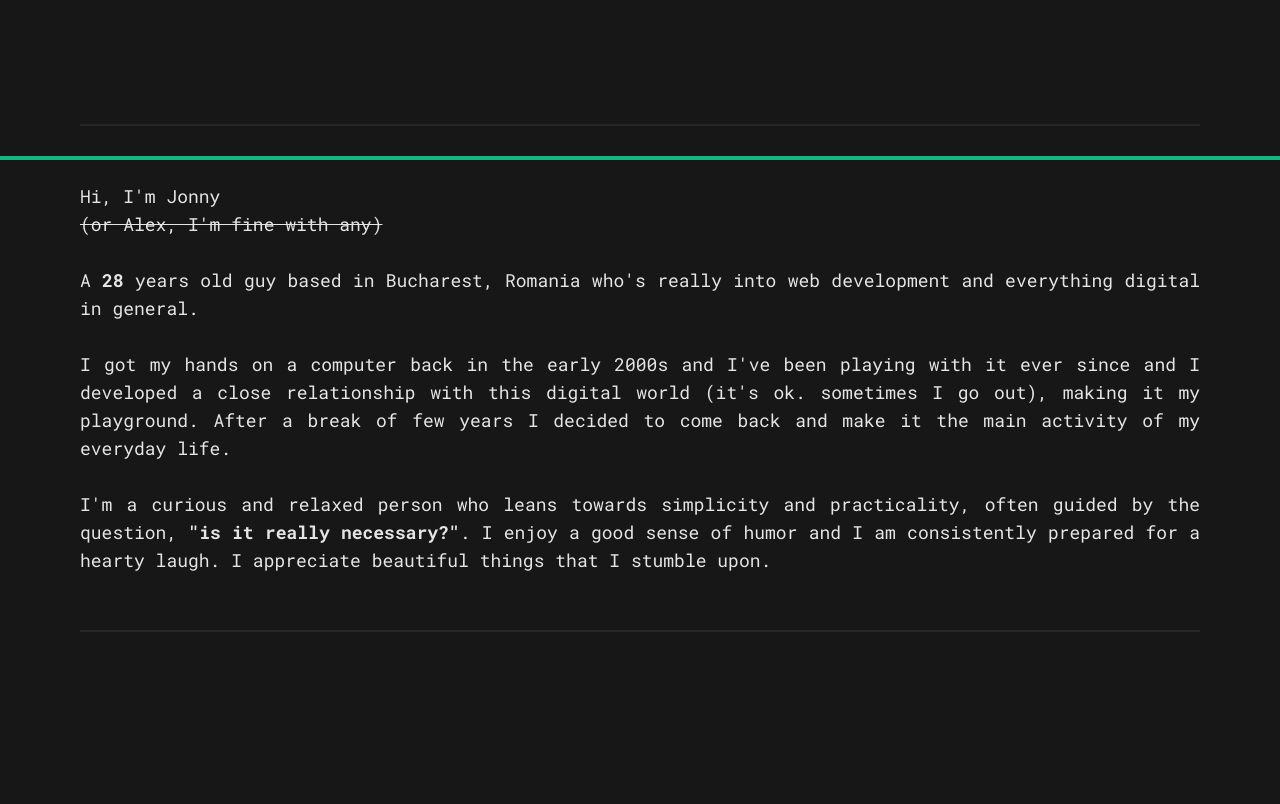
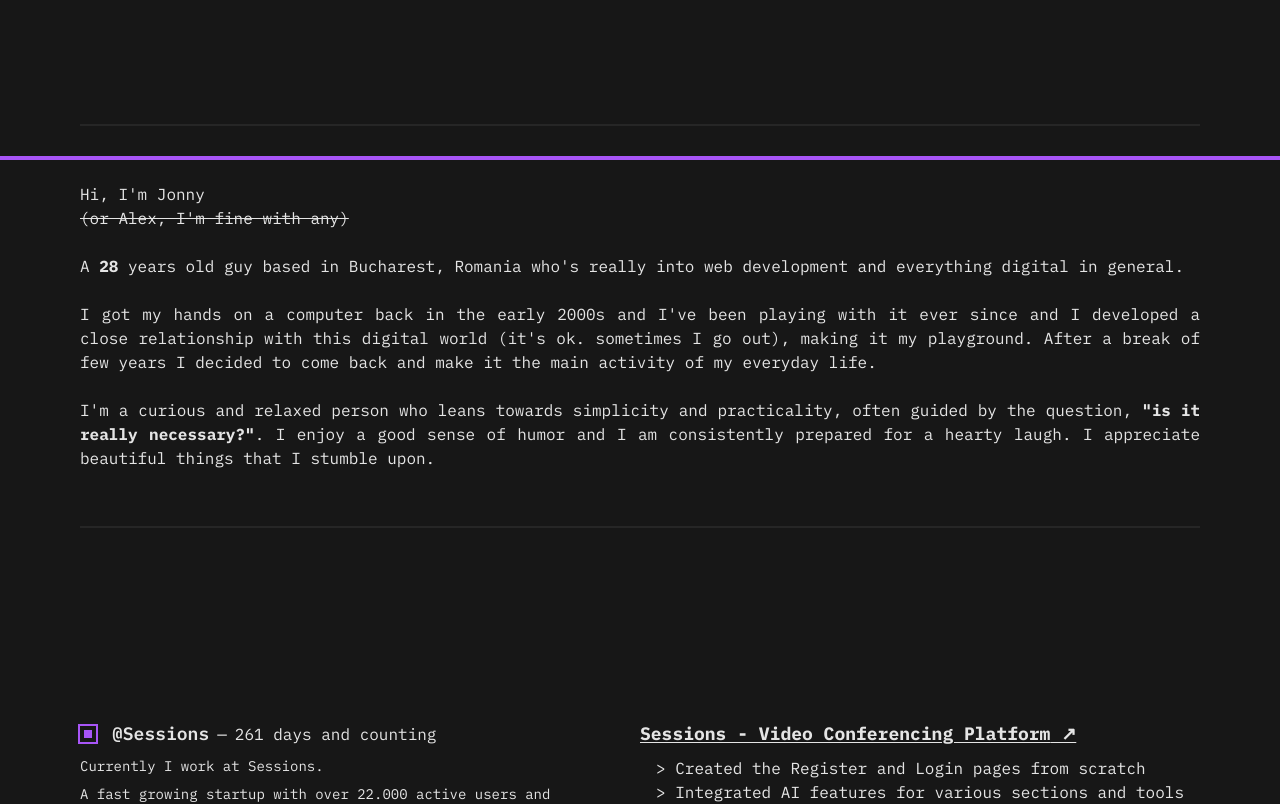
Before and after one commit to fangg19/alexjonny, a Next.js app: page / in a window 1280 px wide. Shown: the part 640-1444 px from the top of the page. Built offline with nearby package versions, Linux system fonts and the light colour scheme.

Commit message:
scrollbar design; accent color change;

```diff
--- a/app/components/FakeCheckbox.tsx
+++ b/app/components/FakeCheckbox.tsx
@@ -6,8 +6,8 @@ const FakeCheckbox = (props: FakeCheckboxProps) => {
   return (
     <>
       {!props.isEmpty ? (
-        <div className="h-4 w-4 bg-transparent ring-2 ring-emerald-500 relative">
-          <div className="h-2 w-2 bg-emerald-500 absolute top-1 left-1" />
+        <div className="h-4 w-4 bg-transparent ring-2 ring-purple-500 relative">
+          <div className="h-2 w-2 bg-purple-500 absolute top-1 left-1" />
         </div>
       ) : (
         <div className="h-4 w-4 bg-transparent ring-2 ring-neutral-200 relative" />
--- a/app/components/FooterProgress.tsx
+++ b/app/components/FooterProgress.tsx
@@ -6,7 +6,7 @@ function FooterProgress() {
 
   return (
     <motion.div
-      className="fixed bottom-0 left-0 bg-emerald-500 h-1 min-w-full"
+      className="fixed bottom-0 left-0 bg-purple-500 h-1 min-w-full"
       style={{ scaleX: scrollYProgress }}
     />
   );
--- a/app/components/sections/About.tsx
+++ b/app/components/sections/About.tsx
@@ -2,10 +2,7 @@ import { getAge } from "@/app/utils/utils";
 
 const About = () => {
   return (
-    <div
-      id="about"
-      className="flex flex-col gap-2 lg:text-lg text-justify relative"
-    >
+    <div id="about" className="flex flex-col gap-2 text-justify relative">
       <div className="w-full h-[2px] bg-neutral-800 mb-12" />
 
       <div className="z-10 flex flex-col">
--- a/app/components/sections/Navbar.tsx
+++ b/app/components/sections/Navbar.tsx
@@ -46,7 +46,7 @@ const Navbar = () => {
               return (
                 <li key={index} className="flex flex-row items-center">
                   <div
-                    className="lg:hover:font-semibold lg:hover:text-emerald-500 cursor-pointer"
+                    className="lg:hover:font-semibold lg:hover:text-purple-500 cursor-pointer"
                     onClick={() => handleScroll(link.name)}
                   >
                     <span>{link.name}</span>
--- a/app/globals.css
+++ b/app/globals.css
@@ -33,3 +33,17 @@ body {
   background: rgb(var(--neutral-200));
   color: rgb(var(--neutral-900));
 }
+
+body::-webkit-scrollbar {
+  width: 12px;               /* width of the entire scrollbar */
+}
+
+body::-webkit-scrollbar-track {
+  background: rgb(var(--neutral-200));        /* color of the tracking area */
+}
+
+body::-webkit-scrollbar-thumb {
+  background-color: rgb(var(--neutral-900));    /* color of the scroll thumb */
+  /* border-radius: 20px;       roundness of the scroll thumb */
+  border: 3px solid rgb(var(--neutral-200));  /* creates padding around scroll thumb */
+}
--- a/app/layout.tsx
+++ b/app/layout.tsx
@@ -2,12 +2,22 @@ import Navbar from "./components/sections/Navbar";
 import "./globals.css";
 import { Roboto_Mono } from "next/font/google";
 import { Ubuntu_Mono } from "next/font/google";
+import { IBM_Plex_Mono } from "next/font/google";
 import { cls } from "./utils/utils";
 import FooterProgress from "./components/FooterProgress";
 import { Analytics } from "@vercel/analytics/react";
 
-const robotoMono = Roboto_Mono({ subsets: ["latin"] });
+const robotoMono = Roboto_Mono({
+  weight: ["300", "400", "500", "600", "700"],
+  subsets: ["latin"],
+});
+
 const ubuntuMono = Ubuntu_Mono({ weight: "400", subsets: ["latin"] });
+
+const ibmPlexMono = IBM_Plex_Mono({
+  weight: ["300", "400", "500", "600", "700"],
+  subsets: ["latin"],
+});
 
 export const metadata = {
   title: "alexjonny",
@@ -65,7 +75,7 @@ export default function RootLayout({
           sizes="32x32"
         />
       </head>
-      <body className={cls("px-4 md:px-20", robotoMono.className)}>
+      <body className={cls("px-4 md:px-20", ibmPlexMono.className)}>
         <Navbar />
         {children}
         <FooterProgress />
```
